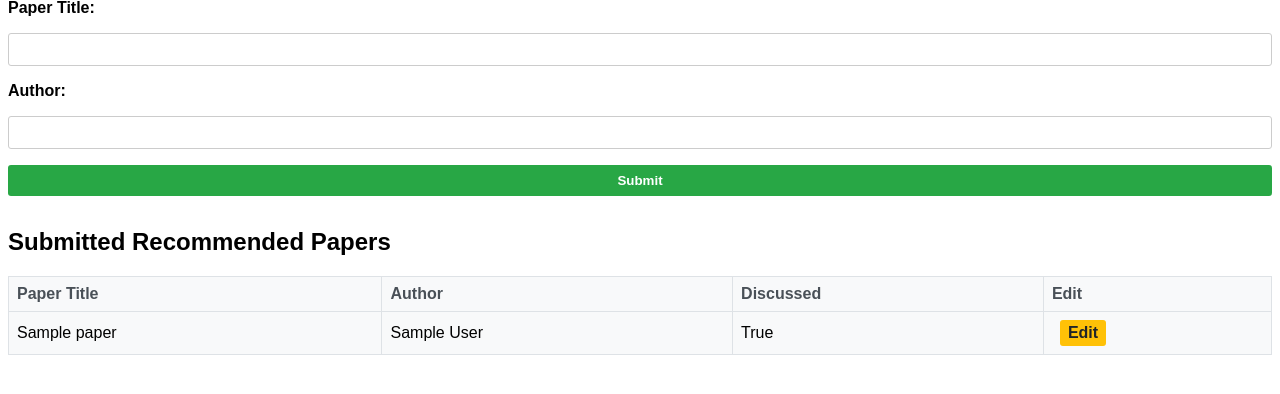
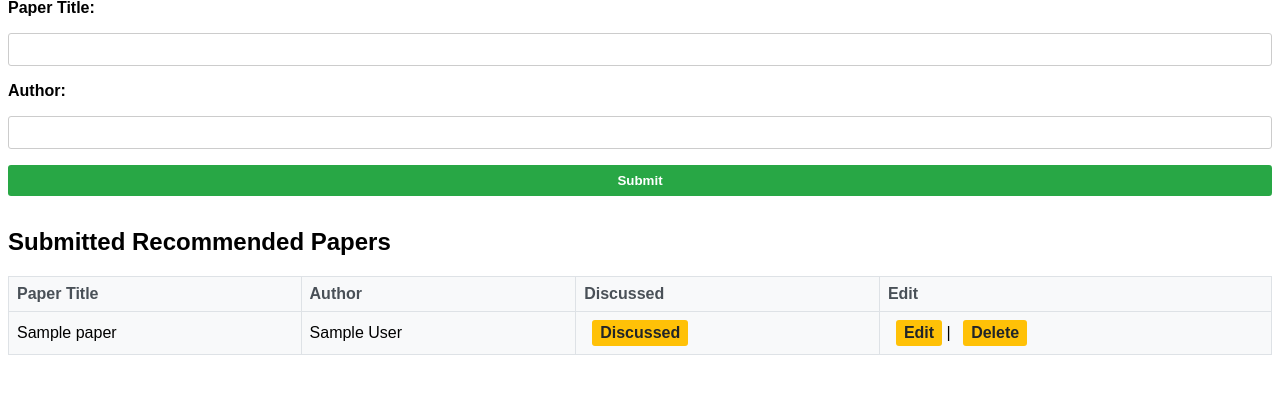
Before and after one commit to wierton/MeetingHistory, a Flask app: page /recommended_paper_submission in a window 1280 px wide. Shown: the part 139-533 px from the top of the page. Run offline with Flask 3, Linux system fonts and the light colour scheme; tables that the repository leaves empty hold one stand-in row (values such as "Sample post").

Commit message:
add more functionalities

```diff
--- a/app.py
+++ b/app.py
@@ -3,6 +3,7 @@ import pathlib
 from werkzeug.utils import secure_filename
 from flask import Flask, render_template, request, redirect, url_for
 from models import db, SpeechPaper, RecommendedPaper
+from flask import send_from_directory
 
 UPLOAD_FOLDER = 'uploads'
 ALLOWED_EXTENSIONS = {'ppt', 'pptx'}
@@ -50,6 +51,18 @@ def speech_paper_submission():
 
     speech_papers = SpeechPaper.query.order_by(SpeechPaper.time).all()
     return render_template('speech_paper_submission.html', speech_papers=speech_papers)
+
+@app.route('/download/<path:filename>')
+def download_file(filename):
+    return send_from_directory('uploads', filename, as_attachment=True)
+
+@app.route('/delete_speech_paper/<int:paper_id>', methods=['GET'])
+def delete_speech_paper(paper_id):
+    speech_paper = SpeechPaper.query.get_or_404(paper_id)
+    db.session.delete(speech_paper)
+    db.session.commit()
+
+    return redirect(url_for('speech_paper_submission'))
 
 @app.route('/edit_speech_paper/<int:paper_id>', methods=['GET', 'POST'])
 def edit_speech_paper(paper_id):
@@ -101,9 +114,25 @@ def edit_recommended_paper(paper_id):
         paper.author = author
         db.session.commit()
 
-        return redirect(url_for('recommended_papers'))
+        return redirect(url_for('recommended_paper_submission'))
 
     return render_template('edit_recommended_paper.html', paper=paper)
 
+@app.route('/toggle_discussed/<int:paper_id>', methods=['GET'])
+def toggle_discussed(paper_id):
+    recommended_paper = RecommendedPaper.query.get_or_404(paper_id)
+    recommended_paper.discussed = not recommended_paper.discussed
+    db.session.commit()
+
+    return redirect(url_for('recommended_paper_submission'))
+
+@app.route('/delete_recommended_paper/<int:paper_id>', methods=['GET'])
+def delete_recommended_paper(paper_id):
+    recommended_paper = RecommendedPaper.query.get_or_404(paper_id)
+    db.session.delete(recommended_paper)
+    db.session.commit()
+
+    return redirect(url_for('recommended_paper_submission'))
+
 if __name__ == '__main__':
     app.run(debug=True)
--- a/templates/recommended_paper_submission.html
+++ b/templates/recommended_paper_submission.html
@@ -28,8 +28,19 @@ Recommended Paper Submission
           <tr>
               <td>{{ paper.title }}</td>
               <td>{{ paper.author }}</td>
-                <td>{{ paper.discussed }}</td>
-                <td><a class="edit-button" href="{{ url_for('edit_recommended_paper', paper_id=paper.id) }}">Edit</a></td>
+              <td>
+                  <a class="edit-button" href="{{ url_for('toggle_discussed', paper_id=paper.id) }}">
+                      {% if paper.discussed %}
+                          Discussed
+                      {% else %}
+                          Not Discussed
+                      {% endif %}
+                  </a>
+              </td>
+              <td>
+                  <a class="edit-button" href="{{ url_for('edit_recommended_paper', paper_id=paper.id) }}">Edit</a> |
+                  <a class="edit-button" href="{{ url_for('delete_recommended_paper', paper_id=paper.id) }}">Delete</a>
+              </td>
           </tr>
           {% endfor %}
         </tbody>
```
Also changed, not shown: templates/speech_paper_submission.html (+5 -2 lines). Lines whose indentation alone changed are shown as unchanged.
